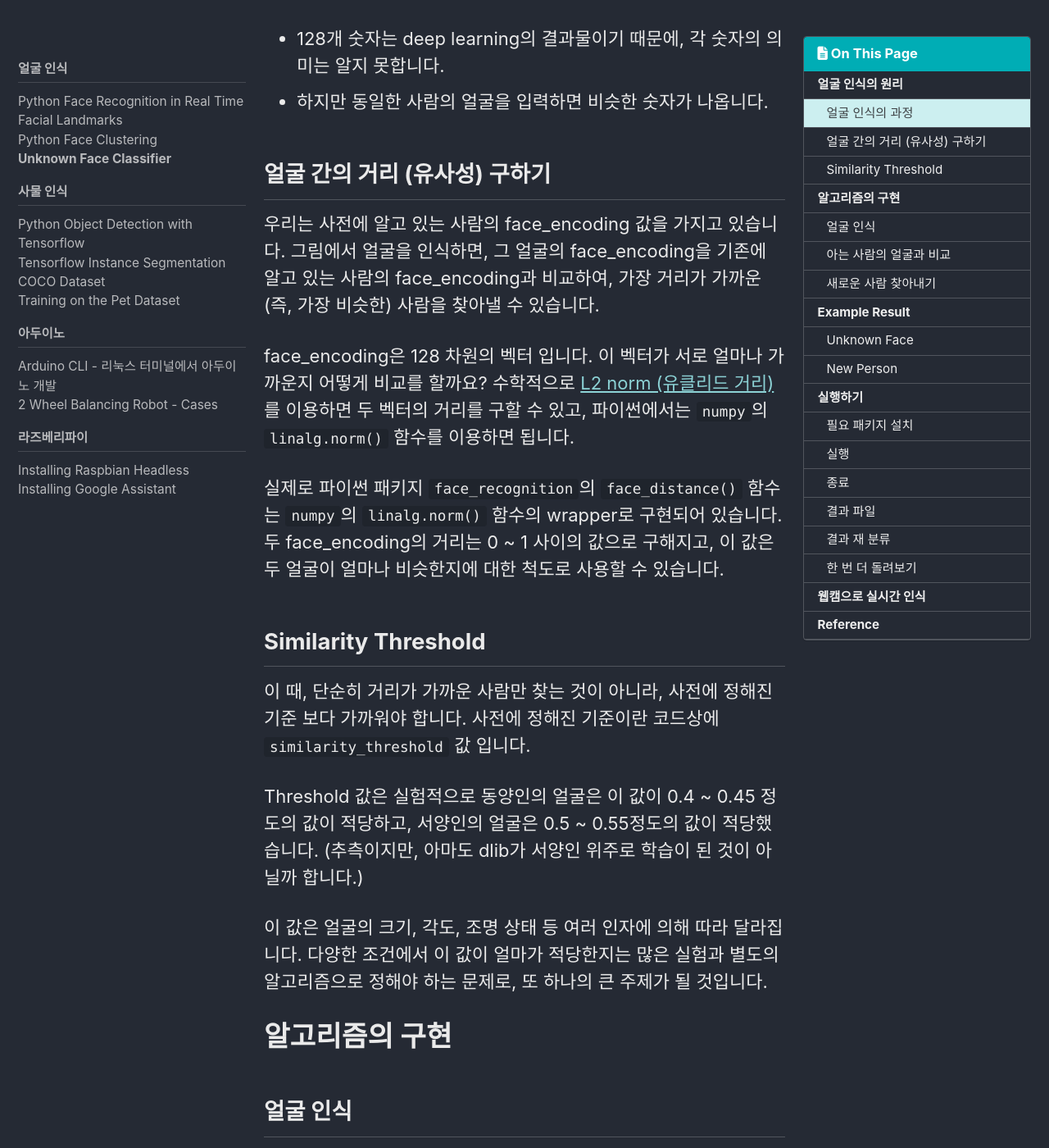
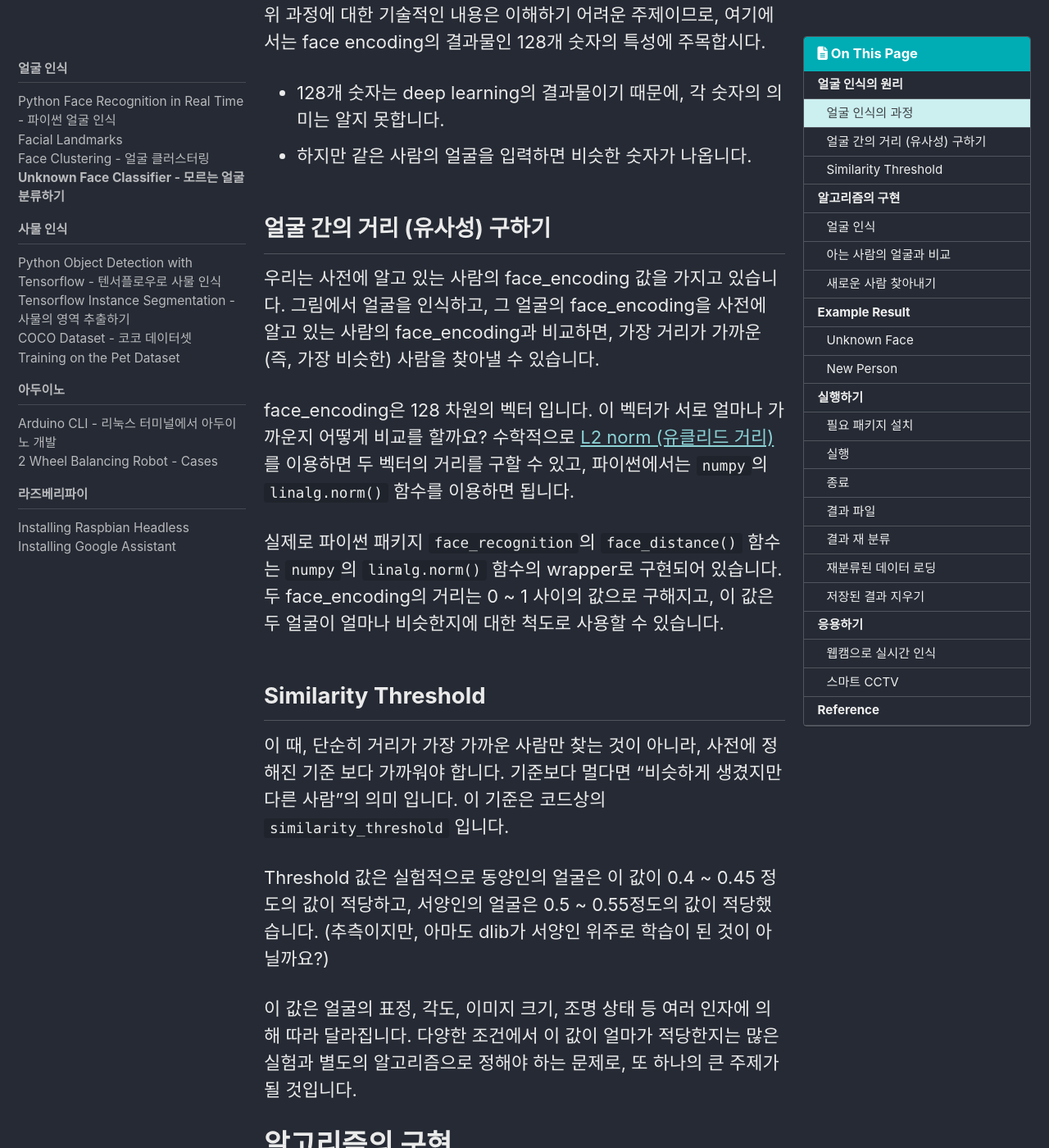
Before and after one commit to ukayzm/ukayzm.github.io, a Jekyll site: the page built from _posts/2020-08-16-unknown-face-classifier.md, in a window 1280 px wide and 1400 px high, scrolled down 2525 px. Shown: the whole window at 82% size. Built offline with Jekyll 4.4.1, drawn with Linux system fonts in a browser that asks for light colours; cached includes are drawn as plain includes; nearby versions of some CDN libraries; some of the changed text lies outside the part shown.

Commit message:
unknown-face-classifier
unknown-face-classifier

unknown face classifier

unknown face classifier

````diff
--- a/_data/navigation.yml
+++ b/_data/navigation.yml
@@ -16,22 +16,22 @@ main:
 docs:
   - title: 얼굴 인식
     children:
-    - title: Python Face Recognition in Real Time
+    - title: Python Face Recognition in Real Time - 파이썬 얼굴 인식
       url: /python-face-recognition/
     - title: Facial Landmarks
       url: /facial-landmarks/
-    - title: Python Face Clustering
+    - title: Face Clustering - 얼굴 클러스터링
       url: /face-clustering/
-    - title: Unknown Face Classifier
+    - title: Unknown Face Classifier - 모르는 얼굴 분류하기
       url: /unknown-face-classifier/
 
   - title: 사물 인식
     children:
-    - title: Python Object Detection with Tensorflow
+    - title: Python Object Detection with Tensorflow - 텐서플로우로 사물 인식
       url: /python-object-detection-tensorflow/
-    - title: Tensorflow Instance Segmentation
+    - title: Tensorflow Instance Segmentation - 사물의 영역 추출하기
       url: /tensorflow-instance-segmentation/
-    - title: COCO Dataset
+    - title: COCO Dataset - 코코 데이터셋
       url: /cocodataset/
     - title: Training on the Pet Dataset
       url: /pet-training/
--- a/_posts/2018-08-03-face-clustering.md
+++ b/_posts/2018-08-03-face-clustering.md
@@ -9,11 +9,11 @@ sidebar:
   - nav: docs
 ---
 
-이전에 포스트했던 [Python Face Recognition](/python-face-recognition/)은 웹캠으로 입력받은 비디오에서 이미 알고 있는 얼굴과 비슷한 얼굴을 찾는 예제를 소개했습니다. 사전에 알고 있는 얼굴이 아닌 얼굴은 unknown으로 분류했습니다. 여기서 한 발 더 나아가 unknown 얼굴을 더 활용할 방법이 있는데, 바로 Face Clustering입니다. Face Clustering은 임의의 얼굴을 비슷한 얼굴끼리 모으고 분류하는 기술입니다.
+이전에 포스트했던 [Python Face Recognition](/python-face-recognition/)은 웹캠으로 입력받은 비디오에서 이미 알고 있는 얼굴과 비슷한 얼굴을 찾는 예제를 소개했습니다. 모르는 사람의 얼굴은 unknown으로 표시했습니다. 여기서 한 발 더 나아가 unknown 얼굴을 더 활용할 방법이 있는데, 바로 Face Clustering입니다. Face Clustering은 임의의 얼굴을 비슷한 얼굴끼리 모으고 분류하는 기술입니다.
 
 > 이 글은 이 사이트에서 많은 부분을 참고하였습니다 - [Face Clustering with Python in PyImageSearch site](https://www.pyimagesearch.com/2018/07/09/face-clustering-with-python/)
 
-Face clustering은 주어진 얼굴들을 비슷한 얼굴끼리 모으고 분류합니다. 기준이 되는 얼굴이나 몇 명의 얼굴이 존재하는지에 대한 정보는 주어지지 않은 채로 말이죠. 이런 면에서, face clustering은 unsupervised learning 입니다. Clustering이란 이름에서 알 수 있듯이, k-NN, k-mean 등의 clustering을 사용할 수 있지만, 분류해야 하는 사람의 수를 모르기 때문에, DBSCAN이나 Chinese whispers clustering 알고리즘을 사용합니다.
+Face clustering은 주어진 얼굴들을 비슷한 얼굴끼리 모으고 분류합니다. 기준이 되는 얼굴이나 몇 명의 얼굴이 존재하는지에 대한 정보도 없는 데도 말이죠. 이런 면에서, face clustering은 unsupervised learning 입니다. Clustering이란 이름에서 알 수 있듯이, k-NN, k-mean 등의 clustering을 사용할 수 있지만, 분류해야 하는 사람의 수를 모르기 때문에, DBSCAN이나 Chinese whispers clustering 알고리즘을 사용합니다.
 
 여기에서는 python을 이용하여 face clustering을 구현해 보겠습니다. Source code는 아래 GitHub에서 다운로드 받을 수 있습니다.
 
@@ -243,4 +243,4 @@ $ python face_clustering.py -e 0
 
 # See Also
 
-[Unknown Face Classifier](/unknown-face-classifier/)에서는, 모르는 얼굴을 모으고 비슷한 얼굴을 찾아내어 새로운 사람을 찾아내는 또 다른 간단한 방법을 제시합니다.
+[Unknown Face Classifier](/unknown-face-classifier/)에서는 클러스터링이 아니라 간단한 알고리즘만으로 모르는 사람의 얼굴을 실시간으로 분류하는 방법을 소개합니다. 분류된 사람의 정보를 저장했다가 다음번 실행할 때 재활용하고, 얼굴을 재분류하여 정확도를 높일 수도 있습니다. 꼭 한 번 읽어보시기를 강력히 추천합니다.
--- a/_posts/2020-08-16-unknown-face-classifier.md
+++ b/_posts/2020-08-16-unknown-face-classifier.md
@@ -9,11 +9,11 @@ sidebar:
   - nav: docs
 ---
 
-이 포스트에서는 기존에 올렸던 [Python Face Recognition](/python-face-recognition/)을 개선합니다. 아는 사람의 이름을 표시하는 것 뿐 아니라, 모르는 얼굴을 모으고 비슷한 얼굴을 찾아내어 새로운 사람을 찾아내는 간단한 방법을 구현합니다. 소스코드는 [여기](https://github.com/ukayzm/opencv/tree/master/unknown_face_classifier)에서 받으실 수 있습니다.
+이 포스트에서는 기존에 올렸던 얼굴 인식 구현인 [Python Face Recognition](/python-face-recognition/)을 개선합니다. 아는 사람의 이름을 표시하는 것 뿐 아니라, 모르는 얼굴을 모으고 비슷한 얼굴을 찾아내어 새로운 사람을 찾아내는 간단한 방법을 구현합니다. 소스코드는 [여기](https://github.com/ukayzm/opencv/tree/master/unknown_face_classifier)에서 받으실 수 있습니다.
 
 # 얼굴 인식의 원리
 
-얼굴 인식의 원리에 대해서는 이전에 포스트했던 [Python Face Recognition](/python-face-recognition/)나 [Python Face Clustering](/face-clustering/)에서 소개를 했습니다만, 다시 한 번 설명을 하겠습니다.
+얼굴 인식의 원리에 대해서는 이전에 포스트했던 [Python Face Recognition](/python-face-recognition/)나 [Python Face Clustering](/face-clustering/)에서 소개를 했습니다만, 여기에서 다시 한 번 설명을 하겠습니다.
 
 ## 얼굴 인식의 과정
 
@@ -27,15 +27,16 @@ sidebar:
 2. 얼굴 영역에서 눈, 코, 입 등 68개의 주요 좌표를 추출한다. ([facial landmarks](/facial-landmarks/))
 3. 68개의 좌표를 128개의 숫자로 변환한다. (face encoding)
 
-파이썬 패키지 `dlib`에는 이 과정이 구현되어 있고, `face_recognition`의 `face_locations()`과 `face_encodings()` 함수는 쉽게 접근할 수 있도록 wrapping해 놓은 함수입니다.
+파이썬 패키지 `dlib`에는 이 과정이 구현되어 있습니다. `face_recognition` 패키지의 `face_locations()`과 `face_encodings()` 함수는 `dlib`와 `numpy`에 쉽게 접근할 수 있도록 wrapping해 놓은 함수입니다.
 
 위 과정에 대한 기술적인 내용은 이해하기 어려운 주제이므로, 여기에서는 face encoding의 결과물인 128개 숫자의 특성에 주목합시다.
+
 * 128개 숫자는 deep learning의 결과물이기 때문에, 각 숫자의 의미는 알지 못합니다.
-* 하지만 동일한 사람의 얼굴을 입력하면 비슷한 숫자가 나옵니다.
+* 하지만 같은 사람의 얼굴을 입력하면 비슷한 숫자가 나옵니다.
 
 ## 얼굴 간의 거리 (유사성) 구하기
 
-우리는 사전에 알고 있는 사람의 face_encoding 값을 가지고 있습니다. 그림에서 얼굴을 인식하면, 그 얼굴의 face_encoding을 기존에 알고 있는 사람의 face_encoding과 비교하여, 가장 거리가 가까운 (즉, 가장 비슷한) 사람을 찾아낼 수 있습니다.
+우리는 사전에 알고 있는 사람의 face_encoding 값을 가지고 있습니다. 그림에서 얼굴을 인식하고, 그 얼굴의 face_encoding을 사전에 알고 있는 사람의 face_encoding과 비교하면, 가장 거리가 가까운 (즉, 가장 비슷한) 사람을 찾아낼 수 있습니다.
 
 face_encoding은 128 차원의 벡터 입니다. 이 벡터가 서로 얼마나 가까운지 어떻게 비교를 할까요? 수학적으로 [L2 norm (유클리드 거리)](https://ko.wikipedia.org/wiki/%EC%9C%A0%ED%81%B4%EB%A6%AC%EB%93%9C_%EA%B1%B0%EB%A6%AC)를 이용하면 두 벡터의 거리를 구할 수 있고, 파이썬에서는 `numpy`의 `linalg.norm()` 함수를 이용하면 됩니다.
 
@@ -43,11 +44,11 @@ face_encoding은 128 차원의 벡터 입니다. 이 벡터가 서로 얼마나
 
 ## Similarity Threshold
 
-이 때, 단순히 거리가 가까운 사람만 찾는 것이 아니라, 사전에 정해진 기준 보다 가까워야 합니다. 사전에 정해진 기준이란 코드상에 `similarity_threshold` 값 입니다.
+이 때, 단순히 거리가 가장 가까운 사람만 찾는 것이 아니라, 사전에 정해진 기준 보다 가까워야 합니다. 기준보다 멀다면 "비슷하게 생겼지만 다른 사람"의 의미 입니다. 이 기준은 코드상의 `similarity_threshold` 입니다.
 
-Threshold 값은 실험적으로 동양인의 얼굴은 이 값이 0.4 ~ 0.45 정도의 값이 적당하고, 서양인의 얼굴은 0.5 ~ 0.55정도의 값이 적당했습니다. (추측이지만, 아마도 dlib가 서양인 위주로 학습이 된 것이 아닐까 합니다.)
+Threshold 값은 실험적으로 동양인의 얼굴은 이 값이 0.4 ~ 0.45 정도의 값이 적당하고, 서양인의 얼굴은 0.5 ~ 0.55정도의 값이 적당했습니다. (추측이지만, 아마도 dlib가 서양인 위주로 학습이 된 것이 아닐까요?)
 
-이 값은 얼굴의 크기, 각도, 조명 상태 등 여러 인자에 의해 따라 달라집니다. 다양한 조건에서 이 값이 얼마가 적당한지는 많은 실험과 별도의 알고리즘으로 정해야 하는 문제로, 또 하나의 큰 주제가 될 것입니다.
+이 값은 얼굴의 표정, 각도, 이미지 크기, 조명 상태 등 여러 인자에 의해 따라 달라집니다. 다양한 조건에서 이 값이 얼마가 적당한지는 많은 실험과 별도의 알고리즘으로 정해야 하는 문제로, 또 하나의 큰 주제가 될 것입니다.
 
 # 알고리즘의 구현
 
@@ -69,10 +69,10 @@ def detect_faces(self, frame):
     encodings = face_recognition.face_encodings(rgb, boxes)
 
     # Face 생성하여 리턴
+    faces = []
     for i, box in enumerate(boxes):
-        face_image = self.get_face_image(frame, box)
+        face_image = self.get_face_image(frame, box)   # 얼굴 이미지 추출
         face = Face(str_ms + str(i) + ".png", face_image, encodings[i])
-        face.location = box
         faces.append(face)
     return faces
 ```
@@ -81,9 +81,9 @@ def detect_faces(self, frame):
 
 새로 인식된 얼굴을 기존에 아는 사람의 얼굴과 비교하는 알고리즘은 아래와 같습니다.
 
-1. 새로 얼굴이 인식되면, 아는 사람의 얼굴과의 거리를 구한다.
+1. 새로 얼굴이 인식되면, 아는 사람들의 `face_encoding`과의 거리를 구한다.
 2. 가장 가까운 사람과의 거리가 `similarity_threshold`보다 작으면 그 사람의 얼굴이라고 판단하고, 그 사람의 얼굴 DB에 얼굴을 추가한다.
-3. 새로 추가된 얼굴을 포함하여 그 사람의 `face_encoding`을 업데이트 한다. (face_encoding의 평균을 구함, person_db.py에 구현되어 있음)
+3. 새로 추가된 얼굴을 포함하여 그 사람의 `face_encoding`을 업데이트 한다. (얼굴의 face_encoding의 평균)
 
 얼굴이 추가될 때마다 그 사람의 모든 얼굴의 face_encoding의 평균을 구하여 놓습니다.
 
@@ -95,9 +95,9 @@ def compare_with_known_persons(self, face, persons):
     index = np.argmin(distances)
     min_value = distances[index]    # distance의 최소값을 구함
     if min_value < self.similarity_threshold:
-        # distance의 최소값이 simalarity_threshold보다 작으면 그 사람의 얼굴임
+        # distance의 최소값이 simalarity_threshold보다 작으면 같은 사람의 얼굴임
         persons[index].add_face(face)
-        face.name = persons[index].name
+        persons[index].calculate_average_encoding()   # 얼굴의 face_encoding의 평균
         return persons[index]
 ```
 
@@ -125,7 +125,7 @@ def compare_with_unknown_faces(self, face, unknown_faces):
         newly_known_face = unknown_faces.pop(index)
         person.add_face(newly_known_face)
         person.add_face(face)
-        newly_known_face.name = person.name
+        person.calculate_average_encoding()   # 얼굴의 face_encoding의 평균
         return person
     else:
         # unknown face
@@ -133,11 +133,12 @@ def compare_with_unknown_faces(self, face, unknown_faces):
         return None
 ```
 
-새로 만들어진 사람의 이름은 person_## 으로 자동으로 부여되고, ##은 사람이 추가될 때마다 증가합니다 (`person_db.py`). 추가된 사람의 이름은 나중에 수정할 수 있습니다.
+새로 만들어진 사람의 이름은 person_## 으로 자동으로 부여되고, ##은 사람이 추가될 때마다 증가합니다 (`person_db.py`). 이 이름은 나중에 수정할 수 있습니다.
 
 # Example Result
 
 <iframe width="560" height="315" src="https://www.youtube.com/embed/f6NPRNQfmJ4" frameborder="0" allow="accelerometer; autoplay; encrypted-media; gyroscope; picture-in-picture" allowfullscreen></iframe>
+
 유튜브에 올려진 영화 '기생충'의 캐릭터 영상으로 테스트한 결과를 보여드리겠습니다.
 
 `youtube-dl`로 위 동영상을 다운 받아서 아래 명령을 실행했습니다. (threshold=0.4, 0.5초 간격)
@@ -148,7 +149,7 @@ $ python face_classifier.py -i ~/Videos/prc.mp4 -t 0.4 -c -S 0.5
 
 ## Unknown Face
 
-영상은 총 2:06 길이이고, 아래 결과는 대략 1:14초의 것입니다.
+영상은 총 2:06 길이이고, 아래 그림은 대략 1:14초의 결과입니다.
 
 {:refdef: style="text-align: center;"}
 ![Face Encoding](/assets/img/posts/unknown_classifier_before.png)
@@ -162,11 +163,11 @@ person_03과 person_13은 이전 화면에 나온 적이 있어서 이미 알고
 ![Face Encoding](/assets/img/posts/unknown_classifier_after.png)
 {: refdef}
 
-하지만 그 다음 프레임에서는 두 아이가 각각 person_14, person_15로 표시되었습니다. 이전 프레임에서 `unknowns`에 저장된 사진과 비교해 보니 서로 거리가 가까워서 새로 출현한 사람이라고 판단한 것입니다.
+하지만 0.5초 뒤의 프레임에서는 두 아이가 각각 person_14, person_15로 표시되었습니다. 이전 프레임에서 `unknowns`에 저장된 사진과 비교해 보니 서로 거리가 가까워서 새로 출현한 사람이라고 판단한 것입니다.
 
 # 실행하기
 
-소스코드는 [여기](https://github.com/ukayzm/opencv/tree/master/unknown_face_classifier)에 올려져 있고, 마음대로 다운로드 받을 수 있습니다.
+소스코드는 [GitHub](https://github.com/ukayzm/opencv/tree/master/unknown_face_classifier)에 올려져 있고, 마음대로 다운로드 받을 수 있습니다.
 
 ## 필요 패키지 설치
 
@@ -267,21 +268,21 @@ drwxrwxr-x 2 rostude rostude   4096 Aug 16 17:51 unknowns/
 
 | file | 설명 |
 |------|-----|
-| `face_encodings` | 얼굴의 encoding 값이 저장된 pickle 파일 |
-| 디렉토리 (사람이름) | 한 사람의 얼굴로 판단된 얼굴의 png 파일이 저장됨 |
-| montage.*.png | 각 디렉토리에 저장된 파일을 보기 쉽게 몽타쥬 형식으로 모은 파일 |
+| `face_encodings` | 모든 얼굴의 encoding 값이 저장된 pickle 파일 |
+| 디렉토리 (사람이름) | 같은 사람으로 판단한 얼굴의 png 파일이 저장됨 |
+| montage.*.png | 각 디렉토리에 저장된 얼굴을 보기 쉽게 몽타쥬 형식으로 모은 파일 |
 
 ## 결과 재 분류
 
-montage 파일을 열어보고, 한 사람으로 분류된 얼굴을 확인해 보세요. `similarity_threshold` 값에 따라 결과가 다르겠지만, 대체로 썩 쓸만하게 분류가 된 것을 알 수 있습니다.
+montage 파일을 열어보고, 같은 사람으로 분류된 얼굴을 확인해 보세요. `similarity_threshold` 값에 따라 결과가 다르겠지만, 대체로 썩 쓸만하게 분류가 된 것을 알 수 있습니다.
 
-디렉토리의 이름은 곧 그 사람의 이름입니다. 디렉토리의 이름을 실제 그 사람의 이름으로 바꾸어 줍니다.
+디렉토리의 이름은 그 사람의 이름입니다. 디렉토리의 이름을 실제 사람의 이름으로 바꾸어 줍니다.
 
-각 디렉토리에 있는 `.png` 파일을 열고, 분류된 얼굴이 실제 그 사람의 얼굴이 맞는지 확인해 봅니다. 몇몇 잘못 분류된 얼굴이 보일 수 있습니다. 잘못 분류된 얼굴 파일은 제 디렉토리로 옮겨 줍니다. (복사가 아니라 옮기는 것입니다.) 이 작업을 하면 다음에 실행할 때 얼굴 인식의 정확도가 향상됩니다.
+각 디렉토리에 있는 `.png` 파일을 열고, 분류된 얼굴이 실제로 그 사람의 얼굴이 맞는지 확인해 봅니다. 몇몇 잘못 분류된 얼굴이 보일 수 있습니다. 잘못 분류된 얼굴 파일은 제 디렉토리로 옮겨 줍니다. (복사가 아니라 옮깁니다.) 이 작업을 하면 다음에 실행할 때 얼굴 인식의 정확도가 향상됩니다.
 
 분류할 수 없는 얼굴은 `unknowns` 디렉토리에 옮깁니다.
 
-## 한 번 더 돌려보기
+## 재분류된 데이터 로딩
 
 다음과 같이, 사람의 이름을 바꾸고 다시 한 번 돌려 봅시다.
 
@@ -319,11 +321,18 @@ Loading persons finished in 0.565 sec.
 (2) 로딩한 사람의 이름이 `giwoo`, `gijung`, `gitaek`, `choongsuk` 등으로 변경되었습니다.
 
 (3) 아래 그림과 같이, 화면에 출력할 때에도 변경된 이름이 출력됩니다.
+
 {:refdef: style="text-align: center;"}
 ![Face Encoding](/assets/img/posts/20200816_183725.946.png)
 {: refdef}
 
-# 웹캠으로 실시간 인식
+## 저장된 결과 지우기
+
+`result` 디렉토리를 삭제하면 다시 실행할 때 이전 결과를 로딩하지 않게 됩니다.
+
+# 응용하기
+
+## 웹캠으로 실시간 인식
 
 다음과 같이 inputfile을 `0`으로 주면 비디오 파일이 아닌 웹캠으로 실시간 캡처를 하고 결과를 모니터 화면에 출력합니다.
 저해상도 웹캠 또는 고성능 PC를 사용하시는 분은 -S 옵션을 낮게 주면 더 자연스러운 영상을 얻을 수 있습니다.
@@ -334,7 +343,12 @@ $ python face_classifier.py 0 -d -S 0.5
 
 친구들을 웹캠으로 찍어보세요. 결과물의 디렉토리 이름을 친구 이름으로 바꾸고 다시 돌려 보시고, 친구 얼굴 아래 이름이 제대로 출력되는지 보세요. `-t` 옵션으로 정확도를 조절해 보세요.
 
+## 스마트 CCTV
+
+웹캠으로 복도나 출입구 등 주요 장소를 찍어보세요. 웹캠 앞을 지나간 사람들의 얼굴이 자동으로 분류됩니다. 누가 언제 지나갔는지 기록을 남길 수 있습니다. 간단한 인공 지능 CCTV 같지 않나요?
+
 # Reference
 
 * [Python Face Recognition](/python-face-recognition/)
-* [Source Code](https://github.com/ukayzm/opencv/tree/master/unknown_face_classifier)
+* [Python Face Clustering](/face-clustering/)
+* [Source Code - https://github.com/ukayzm/opencv/tree/master/unknown_face_classifier](https://github.com/ukayzm/opencv/tree/master/unknown_face_classifier)
````
Also changed, not shown: other parts of _posts/2020-08-16-unknown-face-classifier.md (+3 -3 lines), _posts/2018-03-27-python-face-recognition.md (+13 -2 lines), 1 other file.
